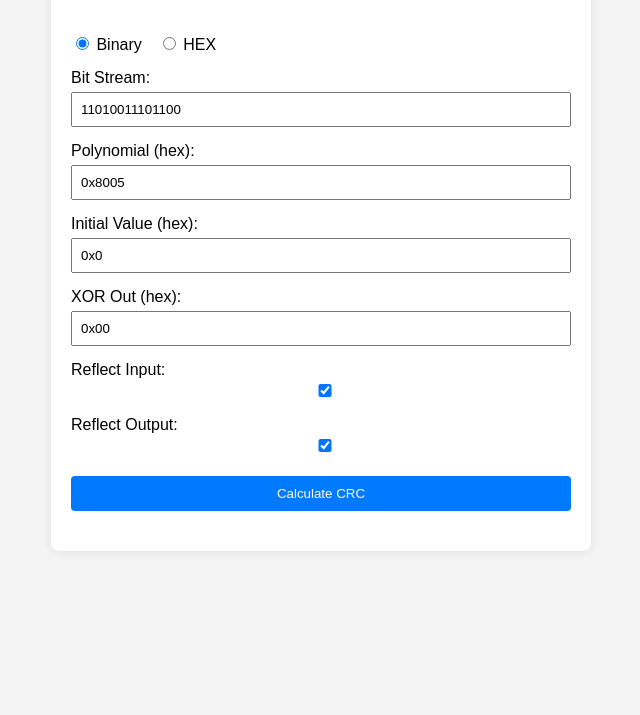
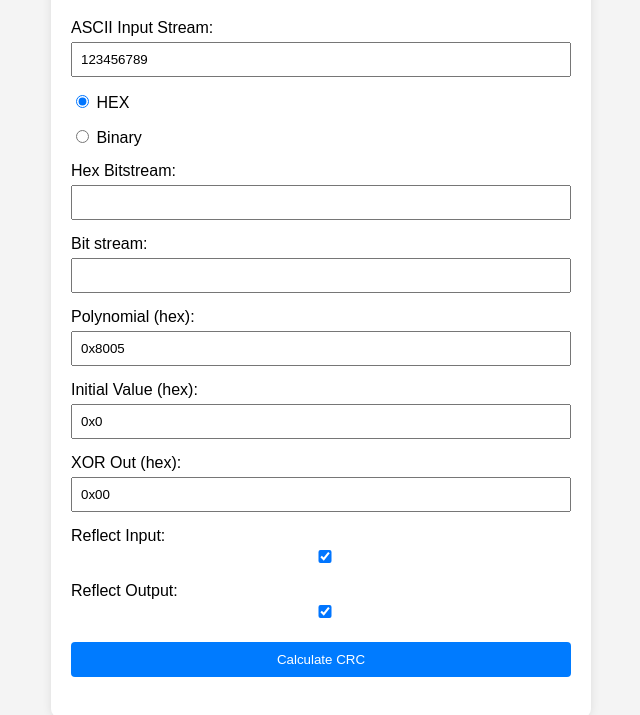
Before and after one commit to Watchcattimer/CRC-reverse, a plain HTML site: page index.html in a window 1280 px wide. Shown: the part 131-846 px from the top of the page, without its empty margins (319-959 px from the left). Before the commit the page ends 800 px from the top, so only its background shows below. Drawn offline with Linux system fonts and the light colour scheme.

Commit message:
UI adapted

```diff
--- a/index.html
+++ b/index.html
@@ -11,13 +11,16 @@
         <h1>CRC Calculator</h1>
         <form id="crcForm">
 			<div class="form-group">
+				<label for="inputStream">ASCII Input Stream:</label>
+				<input type="text" id="inputStream" value="123456789" required />
+					<label><input type="radio" name="inputStreamFormat" value="hex" checked/> HEX</label>
+					<label><input type="radio" name="inputStreamFormat" value="binary" /> Binary</label>
+				</div>
+				<label for="hexStream">Hex Bitstream:</label>
+				<input type="text" id="hexBitStream" readonly />
+				<label for="bitStream">Bit stream:</label>
+				<input type="text" id="bitStream" readonly />
 				<div class="radio-group">
-					<label><input type="radio" name="inputType" value="binary" checked /> Binary</label>
-					<label><input type="radio" name="inputType" value="hex" /> HEX</label>
-				</div>
-
-					<label for="bitstream">Bit Stream:</label>
-					<input type="text" id="bitstream" value="11010011101100" required />
 			</div>
 
             <label for="polynomial">Polynomial (hex):</label>
```
